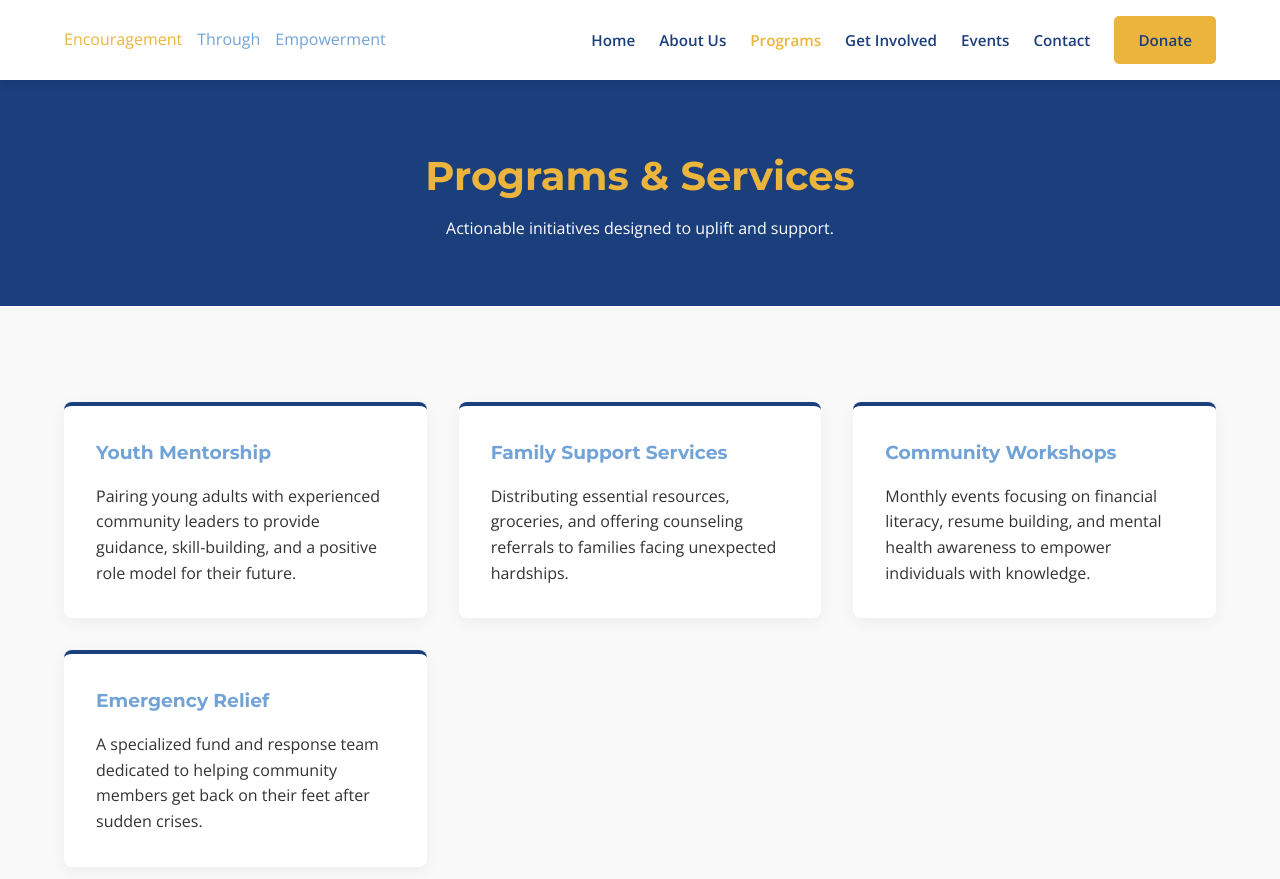
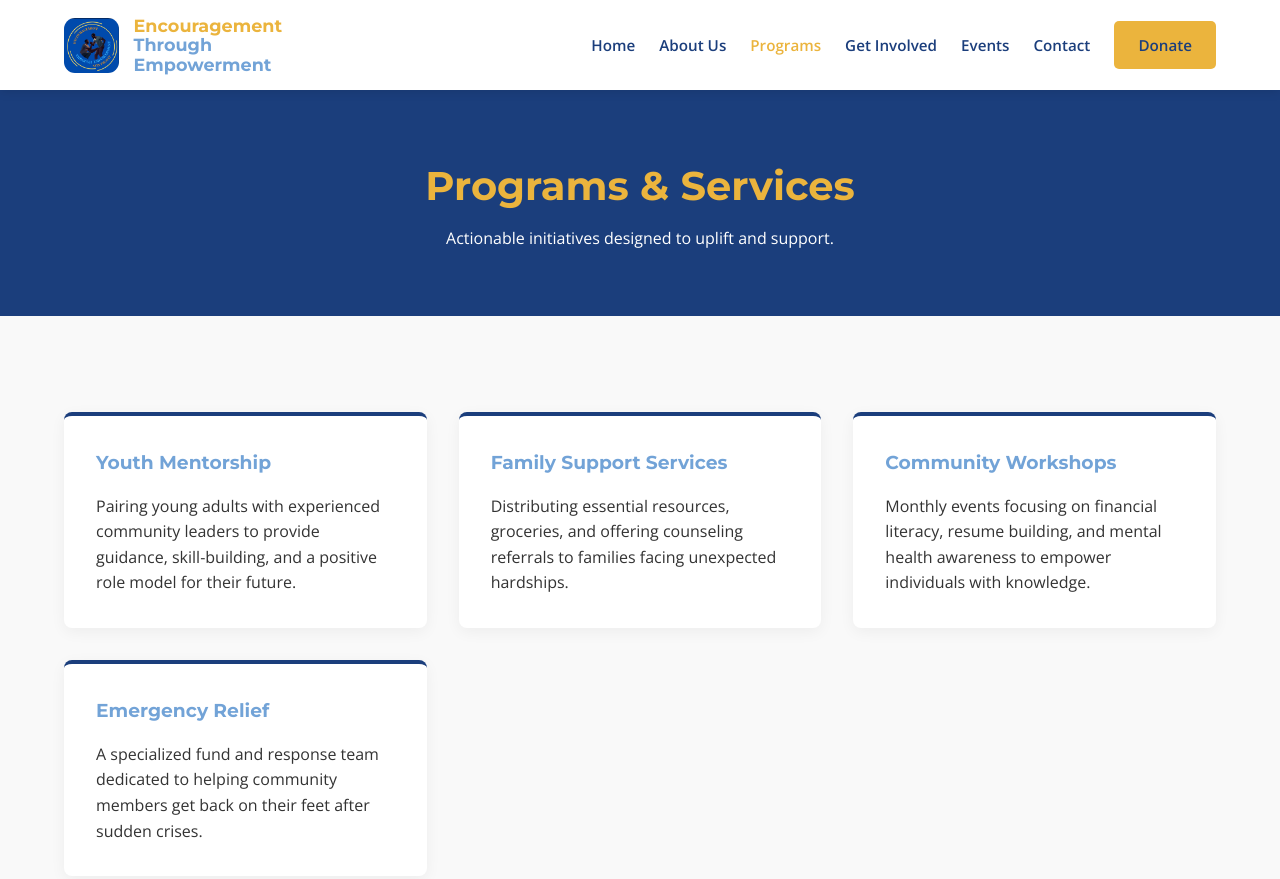
Before and after one commit to Abdullah-Saber/Encouragement-by-Empowerment.-org, a plain HTML site: page programs.html in a window 1280 px wide. Shown: the top 879 px of the page. Drawn offline with nearby package versions, Linux system fonts and the light colour scheme.

Commit message:
Refactor programs.html and add meta description
Updated the HTML structure and added a meta description for better SEO.

```diff
--- a/programs.html
+++ b/programs.html
@@ -3,7 +3,8 @@
 <head>
     <meta charset="UTF-8">
     <meta name="viewport" content="width=device-width, initial-scale=1.0">
-    <title>Programs | Encouragement Through Empowerment</title>
+    <title>Encouragement Through Empowerment</title>
+    <meta name="description" content="Uplifting and supporting individuals and families through encouragement, mentorship, and community programs.">
     <link rel="stylesheet" href="styles.css">
     <link href="https://fonts.googleapis.com/css2?family=Montserrat:wght@400;600;700&family=Open+Sans:wght@400;600&display=swap" rel="stylesheet">
 </head>
@@ -11,14 +12,19 @@
 
     <header class="navbar">
         <div class="container nav-container">
-            <a href="index.html" class="logo">
-                <span class="logo-gold">Encouragement</span>
-                <span class="logo-light-blue">Through</span>
-                <span class="logo-light-blue">Empowerment</span>
-            </a>
-            <button class="mobile-toggle" aria-label="Toggle navigation">&#9776;</button>
+            <a href="about.html" class="logo">
+    <img src="logo.png" alt="Logo" class="nav-logo-img">
+    <div class="logo-text">
+        <span class="logo-gold">Encouragement</span>
+        <span class="logo-light-blue">Through</span>
+        <span class="logo-light-blue">Empowerment</span>
+    </div>
+</a>
+            <button class="mobile-toggle" aria-label="Toggle navigation">
+                &#9776;
+            </button>
             <nav class="nav-links">
-                <a href="index.html">Home</a>
+                <a href="index.html" >Home</a>
                 <a href="about.html">About Us</a>
                 <a href="programs.html" class="active">Programs</a>
                 <a href="involved.html">Get Involved</a>
```
